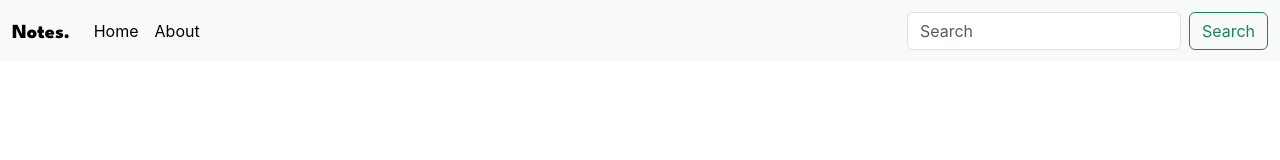
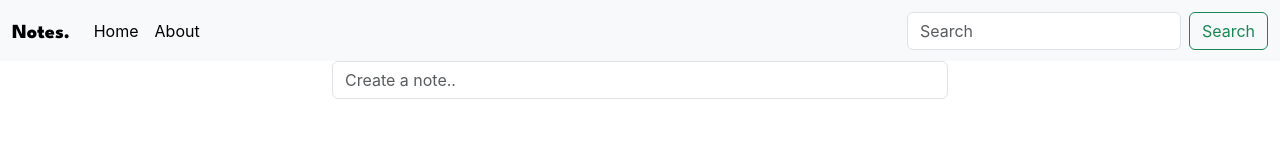
Before and after one commit to ItsJainam28/note, a React (Create React App) app: page / in a window 1280 px wide. Shown: the top 160 px of the page. Built offline with nearby package versions, Linux system fonts and the light colour scheme.

Commit message:
Added Create Area Component

```diff
--- a/src/App.js
+++ b/src/App.js
@@ -1,4 +1,5 @@
 import './App.css';
+import Maincontent from './Components/Maincontent';
 import Navbar from './Components/Navbar';
 
 function App() {
@@ -6,6 +7,7 @@ function App() {
   <>
   <div>
     <Navbar/>
+    <Maincontent/>
   </div>
   </>
   );
--- /dev/null
+++ b/src/Components/CreateArea.js
@@ -0,0 +1,43 @@
+import React, { useState } from "react";
+
+export default function CreateArea(){
+    const [note, setNote] = useState({
+        title:"",
+        content:""
+    });
+    const[isExpanded, setExpanded] = useState(false);
+
+    function handleChange(event){
+        const {name, value} = event.target;
+        setNote(prevNote =>{
+            return {
+                ...prevNote,
+                [name]:value
+            };
+        });
+    }
+    function handleCancel() { setExpanded(false); }
+    function handleExpanded() { setExpanded(true); }
+    function handleCreate() {
+
+        setExpanded(false); }
+
+    return(
+        <div className="create-notes col-12 col-md-6">
+            <form>
+                {<input type="text" className="form-control " placeholder="Create a note.." onClick={handleExpanded} onChange={handleChange}/>}
+                <div className="form-floating">
+                    {isExpanded && <textarea
+                        className="form-control"
+                        style={{height: "100px"}}
+                        value={note.content}
+                        name="content"
+                        placeholder="Take a note..."
+                        onChange={handleChange}
+                    ></textarea>}
+                {isExpanded &&<button type="button" class="btn btn-success" onClick={handleCreate}>Create</button>}
+                {isExpanded &&<button type="button" class="btn btn-danger" onClick={handleCancel}>Cancel</button>}
+                </div>
+            </form>
+        </div>
+    )}
--- a/src/Components/Maincontent.js
+++ b/src/Components/Maincontent.js
@@ -0,0 +1,16 @@
+import React, {useState} from "react";
+import CreateArea from "./CreateArea";
+export default function Maincontent() {
+
+    return(
+    <div className="container-fluid">
+        <div className="row justify-content-center">
+            <CreateArea/>
+            <div className="display-notes">
+
+            </div>
+        </div>
+
+    </div>
+    )
+}
```
Also changed, not shown: src/Components/Displaynotes.js (added).
